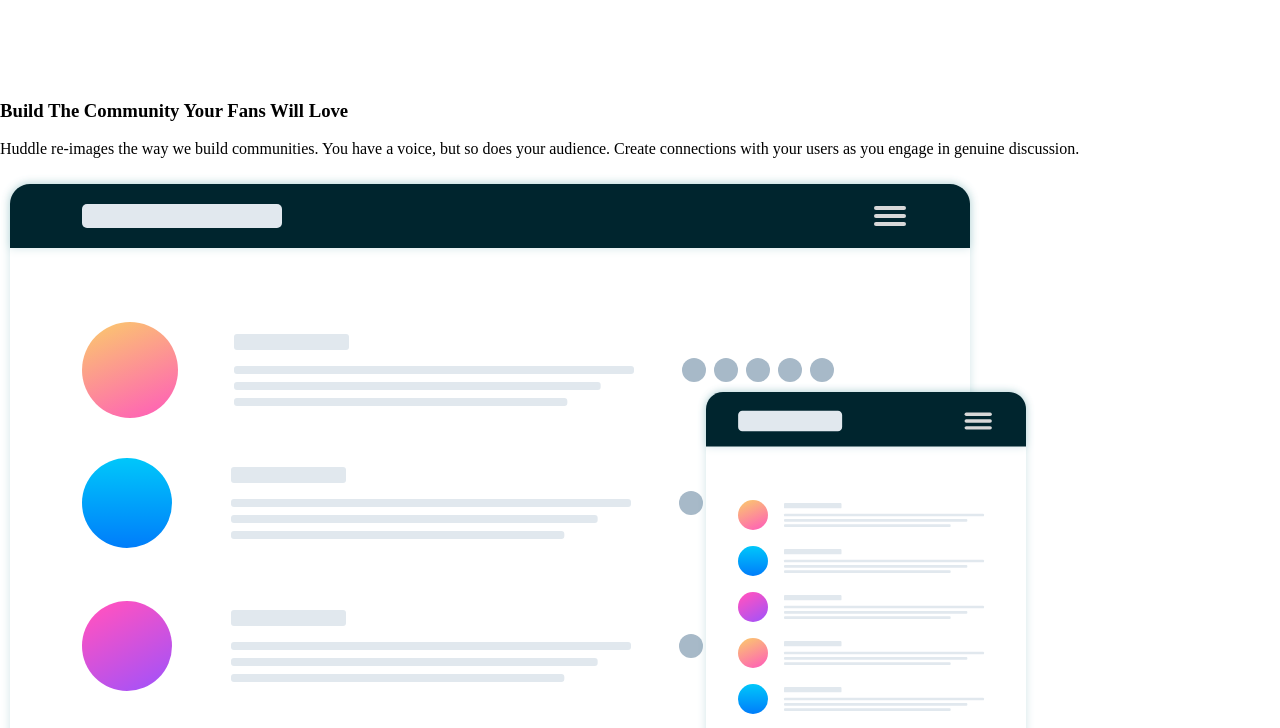
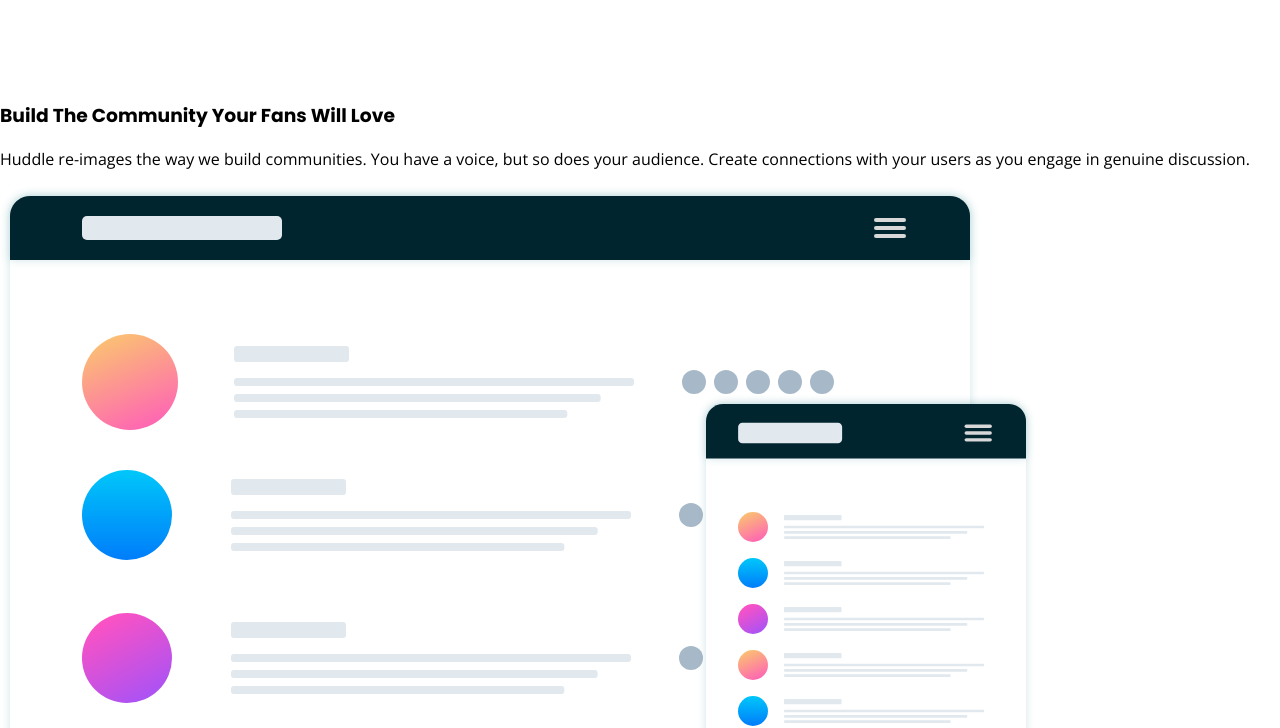
Before and after one commit to leovid2392/Hubble_landing_singlecolumn, a plain HTML site: page index.html in a window 1280 px wide. Shown: the part 56-784 px from the top of the page. Drawn offline with nearby package versions, Linux system fonts and the light colour scheme.

Commit message:
fonts added to hero

```diff
--- a/css/style.css
+++ b/css/style.css
@@ -1,5 +1,16 @@
+/* font-family: 'Poppins', sans-serif;
+font-family: 'Open Sans', sans-serif; */
+
 body{
   margin: 0;
+  font-family: 'Open Sans', sans-serif;
+  font-weight: 400;
+}
+
+h1 {
+  font-family: 'Poppins', sans-serif;
+  font-weight:
+
 }
 
 header img{
--- a/index.html
+++ b/index.html
@@ -2,6 +2,7 @@
 <html lang="en" dir="ltr">
   <head>
     <meta charset="utf-8">
+    <link href="https://fonts.googleapis.com/css?family=Open+Sans:400,700|Poppins:400,700&display=swap" rel="stylesheet">
     <link rel="stylesheet" href="css/style.css">
     <title>Huddle single column</title>
   </head>
@@ -9,8 +10,8 @@
     <header>
       <img src="images/logo.svg" alt="huddle logo">
     </header>
-    <section>
-      <article class="hero">
+    <section class="hero">
+      <article class="article-hero">
         <h1>Build The Community Your Fans Will Love</h1>
         <p>Huddle re-images the way we build communities. You have a voice, but so does your audience. Create connections with your users as you engage in genuine discussion.</p>
         <img src="images/screen-mockups.svg" alt="mockups illustration">
```
